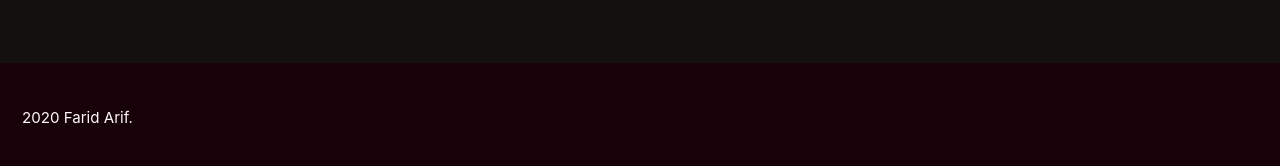
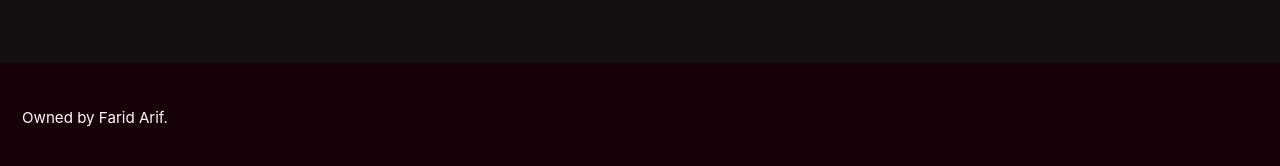
Before and after one commit to faridarif/faridarif.github.io, a Jekyll site: the page built from index.html, in a window 1280 px wide and 942 px high. Shown: the part 768-934 px from the top of the window. Built offline with Jekyll 4.4.1, drawn with Linux system fonts in a browser that asks for light colours; cached includes are drawn as plain includes; the list of posts is cut into pages by our own code.

Commit message:
Update footer.html

```diff
--- a/_includes/footer.html
+++ b/_includes/footer.html
@@ -1,2 +1,2 @@
 
-<div class="page__footer-copyright">{{ site.time | date: '%Y' }} {{ site.name | default: site.title }}.</div>
+<div class="page__footer-copyright">{{ "Owned by" }} {{ site.name | default: site.title }}.</div>
```
